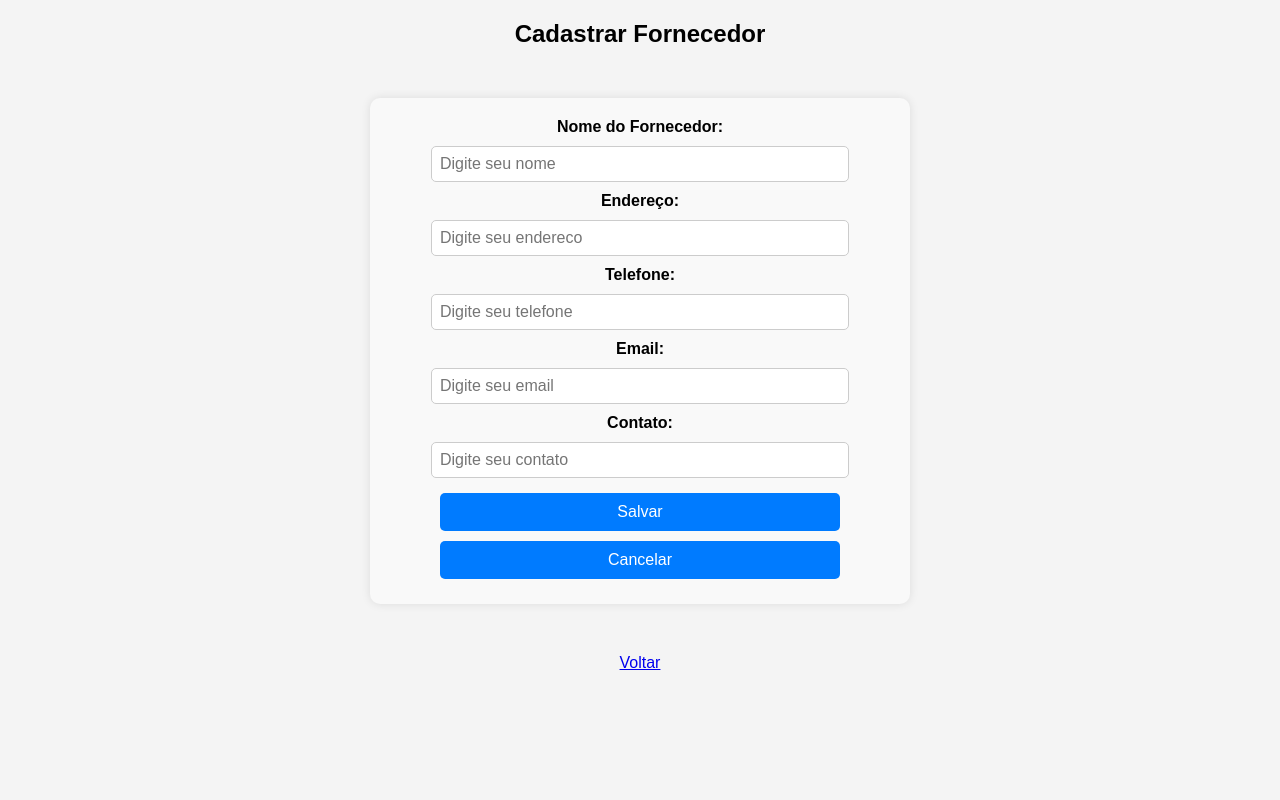
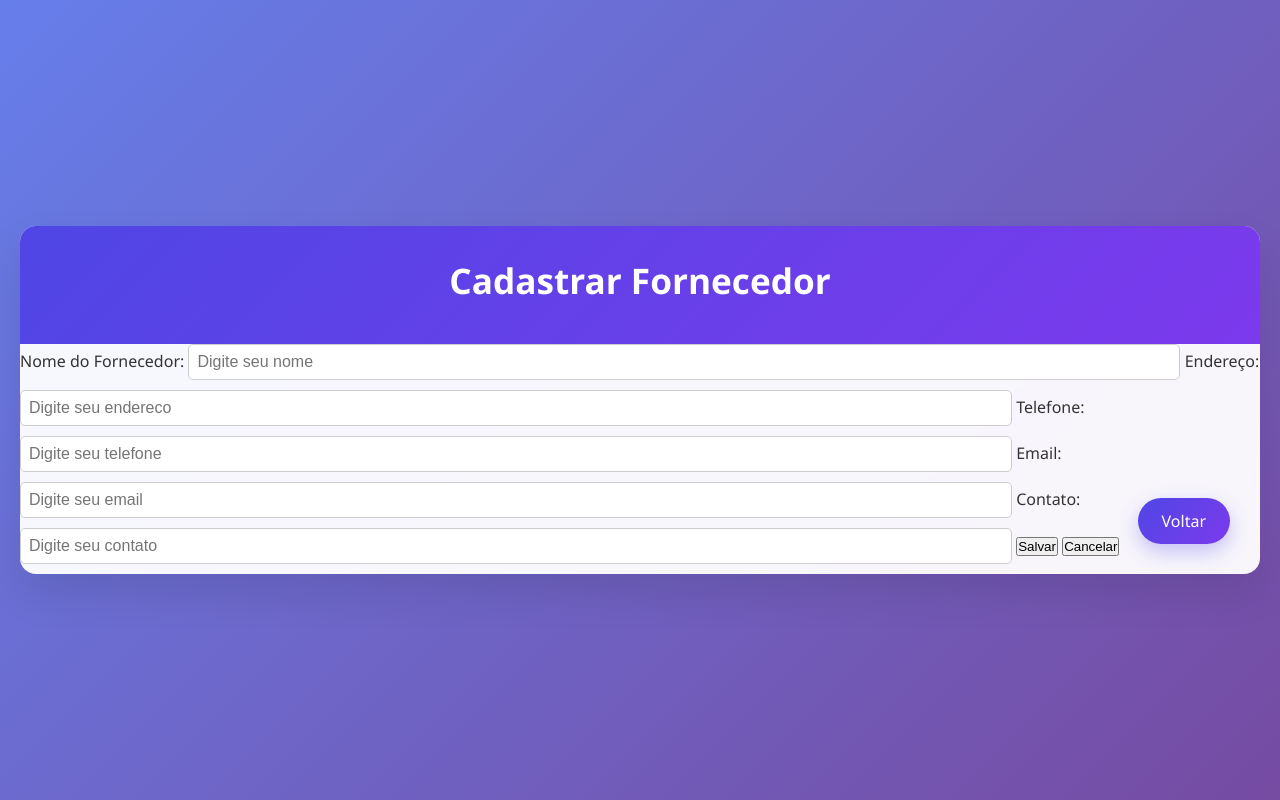
Before and after one commit to natalialberton/PROVA2_NataliAlberton, a PHP site: page /fornecedor/cadastrar_fornecedor.php in a window 1280 px wide. Run offline with PHP 8.4, Linux system fonts and the light colour scheme; a user stored in the database is signed in.

Commit message:
estilização das páginas

```diff
--- a/fornecedor/cadastrar_fornecedor.php
+++ b/fornecedor/cadastrar_fornecedor.php
@@ -48,10 +48,7 @@ if ($_SERVER["REQUEST_METHOD"] == "POST") {
 
     <style>
         /* Ajusta os campos de entrada */
-        input[type="text"],
-        input[type="email"],
-        input[type="password"],
-        input[type="tel"],
+        input,
         select {
             width: 80%;
             padding: 8px;
@@ -64,7 +61,10 @@ if ($_SERVER["REQUEST_METHOD"] == "POST") {
 </head>
 
 <body>
-    <h2>Cadastrar Fornecedor</h2>
+    <main class="container">
+        <header class="container__titulo">
+            <h2>Cadastrar Fornecedor</h2>
+        </header>
 
     <form action="cadastrar_fornecedor.php" method="POST">
         <label for="nome_fornecedor">Nome do Fornecedor: </label>
@@ -88,7 +88,8 @@ if ($_SERVER["REQUEST_METHOD"] == "POST") {
         <button type="reset">Cancelar</button>
     </form>
 
-    <a href="../principal.php">Voltar</a>
+    <a href="../principal.php" class="btn-voltar">Voltar</a>
+    </main>
 </body>
 
 </html>
--- a/styles.css
+++ b/styles.css
@@ -1,171 +1,264 @@
-body {
-    font-family: Arial, sans-serif;
-    background-color: #f4f4f4;
-    text-align: center;
+* {
+    margin: 0;
+    padding: 0;
+    box-sizing: border-box;
 }
 
-.login-container {
-    width: 300px;
-    margin: auto;
+body {
+    font-family: 'Segoe UI', Tahoma, Verdana, sans-serif;
+    background: linear-gradient(135deg, #667eea 0%, #764ba2 100%);
+    min-height: 100vh;
     padding: 20px;
-    background: white;
-    border-radius: 5px;
+    color: #333;
+    display: flex;
+    align-items: center;
+    justify-content: center;
 }
 
-input, button {
-    width: 100%;
-    padding: 10px;
-    margin: 5px 0;
+.container {
+    max-width: 1400px;
+    margin: 0 auto;
+    background: rgba(255, 255, 255, 0.95);
+    border-radius: 16px;
+    box-shadow: 0 20px 40px rgba(0, 0, 0, 0.1);
+    backdrop-filter: blur(10px);
+    overflow: hidden;
 }
 
-header {
-    display: flex;
-    justify-content: space-between;
-    align-items: center;
-    padding: 15px;
-    background-color: #f4f4f4;
-    border-bottom: 2px solid #ccc;
+.container__titulo {
+    background: linear-gradient(135deg, #4f46e5 0%, #7c3aed 100%);
+    color: white;
+    padding: 30px;
+    text-align: center;
+    gap: 0.2rem;
 }
 
-.saudacao {
-    text-align: left;
+.btn-voltar  {
+    position: fixed;
+    bottom: 30px;
+    right: 30px;
+    background: linear-gradient(135deg, #4f46e5 0%, #7c3aed 100%);
+    color: white;
+    padding: 12px 24px;
+    border-radius: 50px;
+    text-decoration: none;
+    font-weight: 500;
+    box-shadow: 0 8px 20px rgba(79, 70, 229, 0.3);
+    transition: all 0.3s ease;
 }
 
-.logout {
-    text-align: right;
+.btn-voltar:hover {
+    transform: translateY(-3px);
+    box-shadow: 0 12px 25px rgba(79, 70, 229, 0.4);
 }
 
-.logout button {
-    background-color: #d9534f;
+.container__titulo h2 {
+    font-size: 2.2rem;
+    font-weight: 600;
+    margin-bottom: 10px;
+}
+
+.container__pesquisa {
+    padding: 30px;
+    background: #f8fafc;
+    border-bottom: 1px solid #e2e8f0;
+}
+
+.container__pesquisa__forms {
+    max-width: 600px;
+    margin: 0 auto;
+}
+
+.form-group {
+    margin-bottom: 20px;
+}
+
+.form-group label {
+    display: block;
+    margin-bottom: 8px;
+    font-weight: 500;
+    color: #374151;
+    font-size: 0.95rem;
+}
+
+.form-group input {
+    width: 100%;
+    padding: 12px 16px;
+    border: 2px solid #e5e7eb;
+    border-radius: 8px;
+    font-size: 1rem;
+    transition: all 0.3s ease;
+    background: white;
+}
+
+.form-group input:focus {
+    outline: none;
+    border-color: #4f46e5;
+    box-shadow: 0 0 0 3px rgba(79, 70, 229, 0.1);
+}
+
+.btn-pesquisa {
+    background: linear-gradient(135deg, #4f46e5 0%, #7c3aed 100%);
     color: white;
     border: none;
-    padding: 10px 15px;
-    font-size: 16px;
+    padding: 12px 30px;
+    border-radius: 8px;
+    font-size: 1rem;
+    font-weight: 500;
     cursor: pointer;
-    border-radius: 5px;
+    transition: all 0.3s ease;
+    box-shadow: 0 4px 6px rgba(79, 70, 229, 0.2);
 }
 
-.logout button:hover {
-    background-color: #c9302c;
+.btn-pesquisa:hover {
+    transform: translateY(-2px);
+    box-shadow: 0 8px 15px rgba(79, 70, 229, 0.3);
 }
 
-.menu {
-    list-style: none;
-    padding: 0;
-    margin: 0;
-    display: flex;
-    background-color: #333;
+.container-tabela {
+    padding: 30px;
+    overflow-x: auto;
 }
 
-.menu li {
-    position: relative;
+.container-tabela__tabela {
+    width: 100%;
+    border-collapse: collapse;
+    background: white;
+    border-radius: 12px;
+    overflow: hidden;
+    box-shadow: 0 4px 6px rgba(0, 0, 0, 0.05);
 }
 
-.menu li a {
-    display: block;
-    padding: 15px;
+.container-tabela__tabela th {
+    background: linear-gradient(135deg, #1f2937 0%, #374151 100%);
     color: white;
-    text-decoration: none;
-    background-color: #333;
+    padding: 16px 12px;
+    text-align: left;
+    font-weight: 600;
+    font-size: 0.9rem;
+    text-transform: uppercase;
+    letter-spacing: 0.5px;
 }
 
-.menu li:hover > a {
-    background-color: #555;
+.container-tabela__tabela td {
+    padding: 14px 12px;
+    border-bottom: 1px solid #f1f5f9;
+    font-size: 0.9rem;
+    color: #374151;
 }
 
-.dropdown-menu {
-    display: none;
-    position: absolute;
-    top: 100%;
-    left: 0;
-    background-color: #444;
-    list-style: none;
-    padding: 0;
-    margin: 0;
-    width: 200px;
+.container-tabela__tabela tr:hover {
+    background-color: #f8fafc;
+    transition: background-color 0.2s ease;
 }
 
-.dropdown-menu li a {
-    padding: 10px;
-    display: block;
-    color: white;
-    text-decoration: none;
+.container-tabela__tabela tr:last-child td {
+    border-bottom: none;
 }
 
-.dropdown:hover .dropdown-menu {
-    display: block;
+.tabela__btn {
+    display: flex;
+    gap: 8px;
+    flex-wrap: wrap;
 }
 
-#sugestoes {
-    background-color: #f4f4f4;
-    border: 1px solid #ccc;
-    position: absolute;
-    width: 200px;
-}
-
-#sugestoes ul {
-    list-style: none;
-    padding: 0;
-    margin: 0;
-}
-
-#sugestoes li {
-    padding: 5px;
+.btn-acao {
+    padding: 6px 12px;
+    border-radius: 6px;
+    text-decoration: none;
+    font-size: 0.85rem;
+    font-weight: 500;
+    transition: all 0.2s ease;
+    border: none;
     cursor: pointer;
 }
 
-#sugestoes li:hover {
-    background-color: #ddd;
+.btn-edit {
+    background: #10b981;
+    color: white;
 }
 
-/* Centraliza o formulário na tela */
-form {
-    width: 500px; /* Define uma largura fixa */
-    margin: 50px auto; /* Centraliza na tela */
-    padding: 20px;
-    background-color: #f9f9f9; /* Fundo suave */
-    border-radius: 10px; /* Cantos arredondados */
-    box-shadow: 0px 0px 10px rgba(0, 0, 0, 0.1); /* Sombra leve */
-    display: flex;
-    flex-direction: column;
-    align-items: center; /* Centraliza os elementos dentro do formulário */
+.btn-edit:hover {
+    background: #059669;
+    transform: translateY(-1px);
 }
 
-
-/* Ajusta as labels */
-label {
-    display: block; /* Mantém acima do campo */
-    font-weight: bold;
-    margin-bottom: 5px; /* Espaço entre label e campo */
+.btn-delete {
+    background: #ef4444;
+    color: white;
 }
 
-/* Ajusta os botões */
-button {
-    width: 80%;
-    padding: 10px;
-    background-color: #007bff; /* Azul bonito */
-    color: white;
-    border: none;
-    border-radius: 5px;
-    font-size: 16px;
-    cursor: pointer;
-    transition: 0.3s;
+.btn-delete:hover {
+    background: #dc2626;
+    transform: translateY(-1px);
 }
 
-button:hover {
-    background-color: #0056b3; /* Azul mais escuro ao passar o mouse */
+.container-tabela__sem-resultado {
+    text-align: center;
+    padding: 60px 30px;
+    color: #6b7280;
 }
 
-/* Ajusta os campos de entrada */
-input[type="tel"],
-input[type="text"],
-input[type="email"],
-input[type="password"],
-select {
-    width: 80%; /* Ocupa toda a largura do formulário */
-    padding: 8px;
+.container-tabela__sem-resultado__icon {
+    font-size: 4rem;
+    margin-bottom: 20px;
+    opacity: 0.5;
+}
+
+.container-tabela__sem-resultado h3 {
+    font-size: 1.5rem;
     margin-bottom: 10px;
-    border: 1px solid #ccc;
-    border-radius: 5px;
-    font-size: 16px;
+    color: #374151;
 }
+
+.container-tabela__sem-resultado p {
+    font-size: 1rem;
+}
+
+@media (max-width: 768px) {
+    body {
+        padding: 10px;
+    }
+
+    .container__titulo h2 {
+        font-size: 1.8rem;
+    }
+
+    .container__pesquisa,
+    .container-tabela {
+        padding: 20px;
+    }
+
+    .container-tabela__tabela {
+        font-size: 0.8rem;
+    }
+
+    .container-tabela__tabela th,
+    .container-tabela__tabela td {
+        padding: 10px 8px;
+    }
+
+    .tabela-btn {
+        flex-direction: column;
+    }
+
+    .btn-voltar {
+        bottom: 20px;
+        right: 20px;
+        padding: 10px 20px;
+    }
+}
+
+@media (max-width: 480px) {
+    .container__titulo {
+        padding: 20px;
+    }
+
+    .container__titulo h2 {
+        font-size: 1.5rem;
+    }
+
+    .container-tabela__tabela {
+        font-size: 0.75rem;
+    }
+}
```
Also changed, not shown: fornecedor/buscar_fornecedor.php (+29 -20 lines), stylesSOR.css (added, +171 -0 lines).
